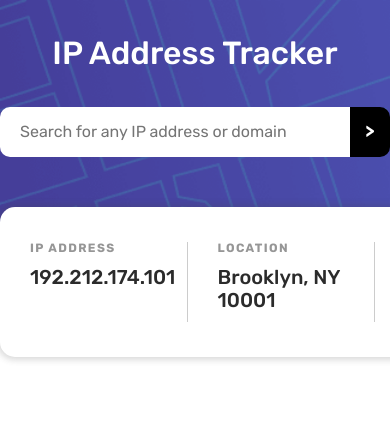
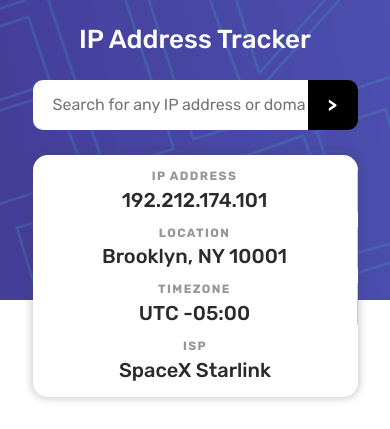
Before and after one commit to TinySquid/geo-ip, a Gatsby site in the folder app/: page / in a window 390 px wide. Shown: the top 429 px of the page. Built offline with nearby package versions, Linux system fonts and the light colour scheme; Gatsby itself is replaced by a stand-in of ours.

Commit message:
Responsive for tablet & mobile now

```diff
--- a/app/src/components/InfoPanel/InfoPanel.js
+++ b/app/src/components/InfoPanel/InfoPanel.js
@@ -13,7 +13,7 @@ const Panel = styled.div`
   z-index: 9999;
 
   width: 80%;
-  height: 150px;
+  min-height: 150px;
 
   min-width: 750px;
 
@@ -22,6 +22,14 @@ const Panel = styled.div`
   background: white;
   border-radius: 15px;
   box-shadow: 0 0 6px 3px rgba(70, 70, 70, 0.2);
+
+  // Mobile
+  @media (max-width: 760px) {
+    flex-direction: column;
+    min-width: 325px;
+
+    margin: 20px auto;
+  }
 `;
 
 const PanelItem = styled.div`
@@ -36,20 +44,46 @@ const PanelItem = styled.div`
   &:last-child {
     border: none;
   }
+
+  // Mobile
+  @media (max-width: 760px) {
+    width: 100%;
+    text-align: center;
+
+    margin: 15px 0 0 0;
+    padding: 0; // Clear padding for centering
+
+    &:last-child {
+      margin-bottom: 15px;
+    }
+  }
 `;
 
 const PanelItemHeader = styled.h2`
   font-size: 12px;
   font-weight: 700;
   letter-spacing: 1.4px;
+
   color: #969696;
+
   margin: 0 0 10px 0;
+
+  // Mobile
+  @media (max-width: 760px) {
+    margin-bottom: 5px;
+
+    // &:last-child {
+    //   margin-bottom: 25px;
+    // }
+  }
 `;
 
 const PanelItemText = styled.p`
   font-size: 24px;
   font-weight: 500;
+
   color: #2b2b2b;
+
   margin: 0;
 
   // Keep layout clean til mobile layout switch
--- a/app/src/components/SearchBox/SearchBox.js
+++ b/app/src/components/SearchBox/SearchBox.js
@@ -11,6 +11,11 @@ const SearchContainer = styled.div`
   align-items: center; // Fixes 2px height offset on submit button
 
   margin: 35px 0 50px 0;
+
+  // Mobile
+  @media (max-width: 760px) {
+    margin: 25px 0;
+  }
 `;
 
 const SearchInput = styled.input`
@@ -26,6 +31,11 @@ const SearchInput = styled.input`
   border-radius: 10px 0 0 10px;
 
   min-width: 350px;
+
+  // Mobile
+  @media (max-width: 760px) {
+    min-width: 275px;
+  }
 `;
 
 const SearchButton = styled.button`
--- a/app/src/pages/index.js
+++ b/app/src/pages/index.js
@@ -31,8 +31,16 @@ const Title = styled.h1`
   font-size: 32px;
   font-weight: 500;
   color: white;
+
   margin: 0;
   padding: 35px 0 0 0;
+
+  // Mobile
+  @media (max-width: 760px) {
+    font-size: 26px;
+
+    padding: 25px 0 0 0;
+  }
 `;
 
 export default function Home() {
```
